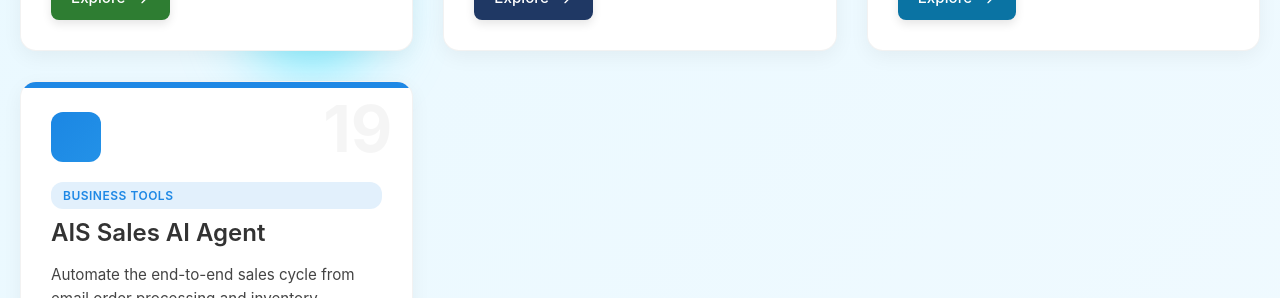
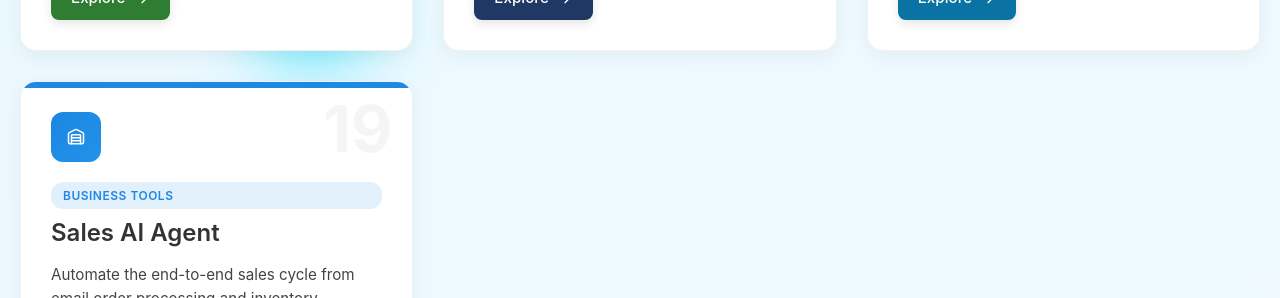
Before and after one commit to smlogsubramani/UnlimitedCopilot, a React (Create React App) app: page /usecase in a window 1280 px wide. Shown: the part 3540-3838 px from the top of the page. Built offline with nearby package versions, Linux system fonts and the light colour scheme.

Commit message:
Update Sales AI Agent details and icon in UseCase component

```diff
--- a/src/Pages/Usecase.jsx
+++ b/src/Pages/Usecase.jsx
@@ -920,16 +920,16 @@ const UseCase = () => {
 },
 {
   id: "19",
-title: "AIS Sales AI Agent",
+title: "Sales AI Agent",
   description: "Automate the end-to-end sales cycle from email order processing and inventory validation to real-time performance analytics for Sales Leaders.",
   link: "https://copilotstudio.microsoft.com/environments/e3ce6a5b-ed6e-e60e-af3e-95da64019813/bots/copilots_header_ddbe3/webchat?__version__=2",
-  icon: null,
+  icon: <Warehouse size={24} />,
   color: "#1E88E5",
   category: "business",
   details: {
-    overview: "The AIS Sales AI Agent is an end-to-end solution designed to transform how sales orders are handled. It automatically reads incoming customer emails, validates stock and production capacity, and handles complex pricing calculations. Beyond data processing, it manages the professional side of sales by generating official branded documents, routing them for internal approval, and sending finalized order confirmations directly to clients—all while providing management with real-time performance insights.",
+    overview: "The Sales AI Agent is an end-to-end solution designed to transform how sales orders are handled. It automatically reads incoming customer emails, validates stock and production capacity, and handles complex pricing calculations. Beyond data processing, it manages the professional side of sales by generating official branded documents, routing them for internal approval, and sending finalized order confirmations directly to clients—all while providing management with real-time performance insights.",
     client: [
-      "AIS Glass Sales Teams",
+      "Glass Sales Teams",
       "Zone Heads & Regional Managers",
       "Area Sales Managers (ASMs)",
       "Executive Management"
@@ -960,7 +960,7 @@ title: "AIS Sales AI Agent",
     ],
     tools: [
       "Microsoft Copilot Studio – For the core conversational interface and agent logic.",
-      "Power Automate (AISsalesFlow) – To drive document generation, approval routing, and email automation.",
+      "Power Automate (SalesFlow) – To drive document generation, approval routing, and email automation.",
       "Microsoft Dataverse – For managing Production, Price, and Inventory records.",
       "Word Online Integration – For filling document templates and PDF conversion.",
       "QuickChart API – For generating dynamic visual performance charts."
```
